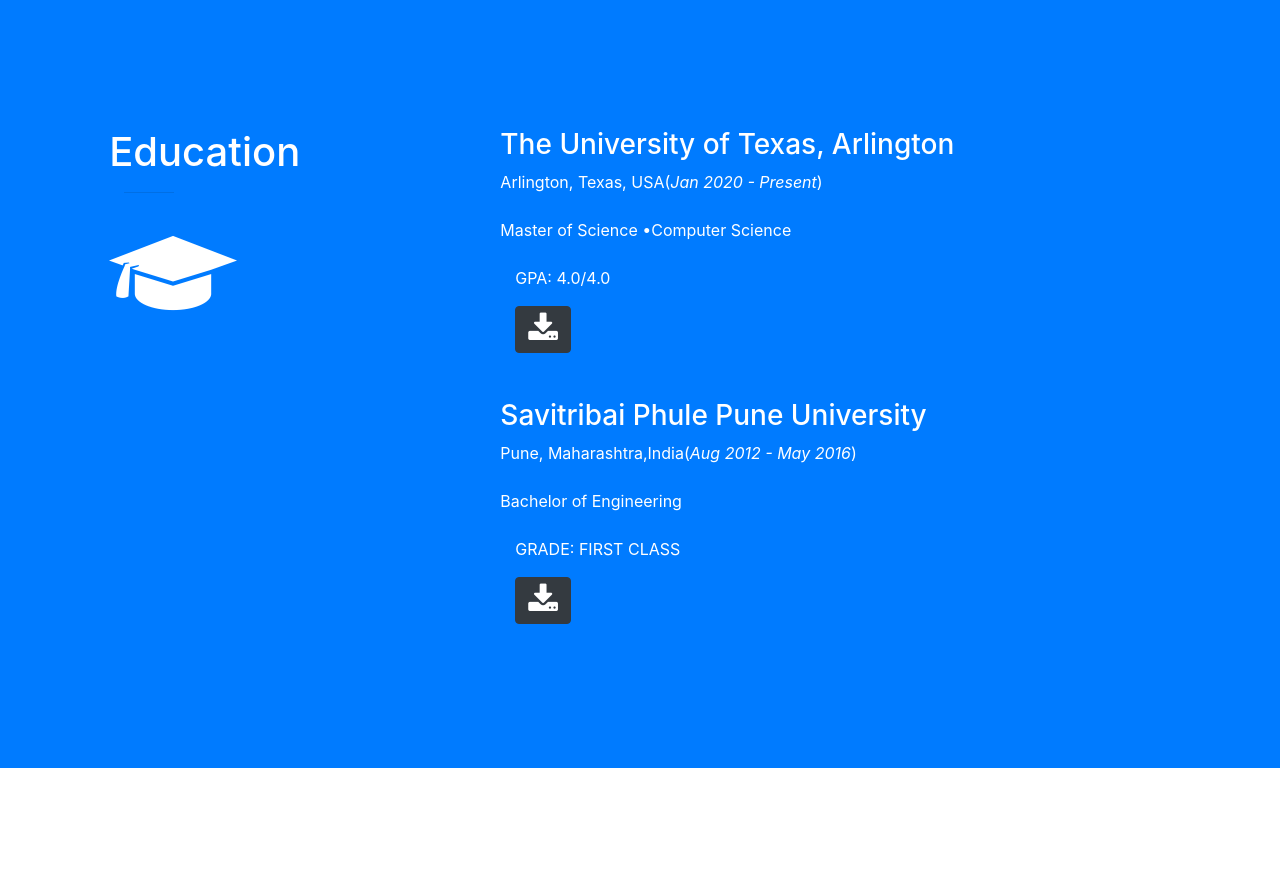
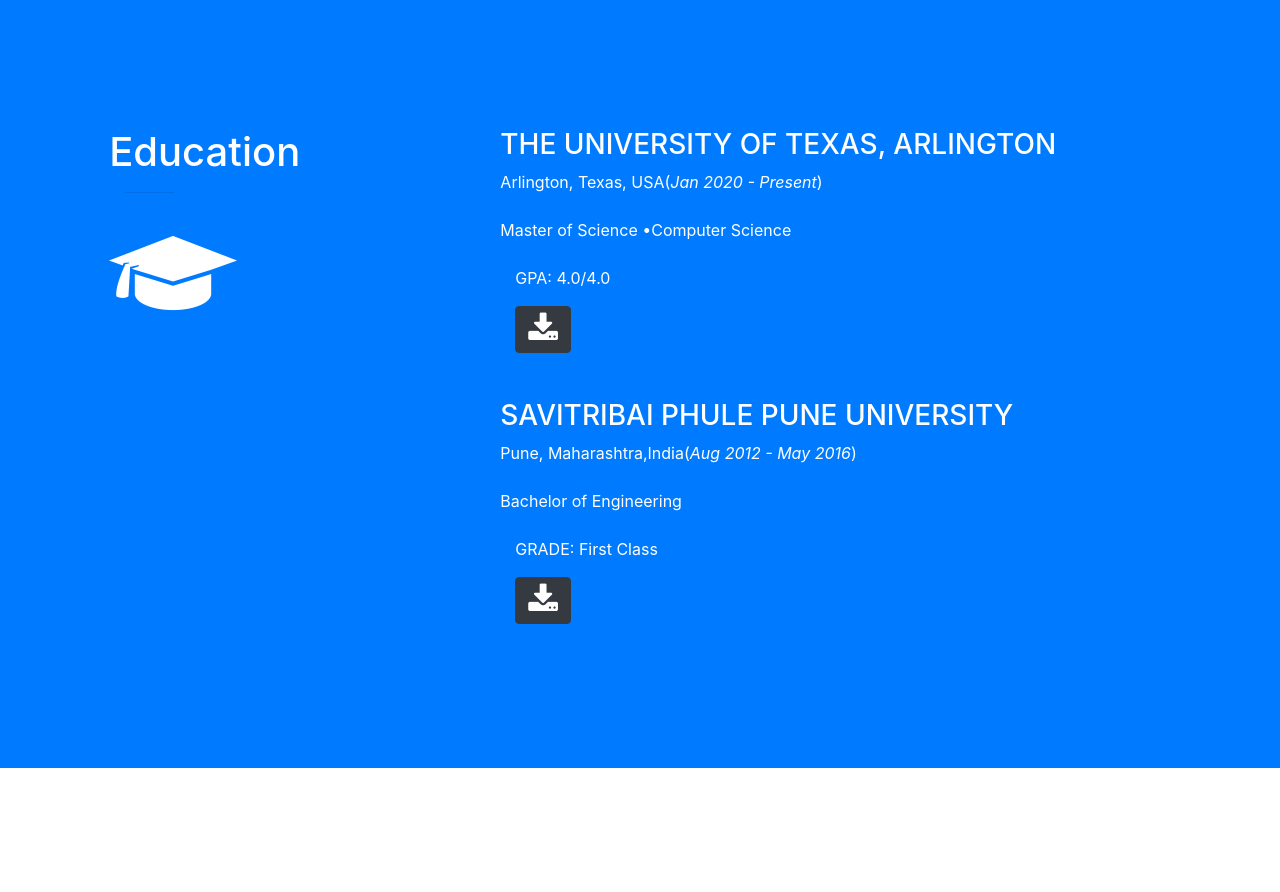
Before and after one commit to SagarGiri2104/sagargiri2104.github.io, a website with bundled scripts: page index.html in a window 1280 px wide. Shown: the part 3200-4092 px from the top of the page. Built offline with nearby package versions, Linux system fonts and the light colour scheme; files whose address does not match are found by name.

Commit message:
Update index.html

```diff
--- a/index.html
+++ b/index.html
@@ -294,7 +294,7 @@
                <div class="col-lg-7 mx-auto">
                   <div class="row">
                      <div class="col-lg-10 mx-auto">
-                        <h3 class="section-heading text-white">The University of Texas, Arlington</h3>
+                        <h3 class="section-heading text-white">THE UNIVERSITY OF TEXAS, ARLINGTON</h3>
                         <p class="text-faded mb-4" >Arlington, Texas, USA(<em>Jan 2020 - Present</em>)</p>
                         <p  class="text-faded mb-4"class="text-muted mb-0">Master of Science •Computer Science
 <!-- 				<br>GPA: <i>4.0</i></br> -->
@@ -309,12 +309,12 @@
                   <!-- item end -->
                   <div class="row" style="padding-top:30px">
                      <div class="col-lg-10 mx-auto">
-                        <h3 class="section-heading text-white" >Savitribai Phule Pune University</h3>
+                        <h3 class="section-heading text-white" >SAVITRIBAI PHULE PUNE UNIVERSITY</h3>
                         <p class="text-faded mb-4" >Pune, Maharashtra,India(<em>Aug 2012 - May 2016</em>)</p>
 						      <p class="text-faded mb-4" class="text-muted mb-0">
                            Bachelor of Engineering
 			  <div class="col-lg-12 ml-auto">
-                           <p class="section-heading text-white">GRADE: FIRST CLASS</p>
+                           <p class="section-heading text-white">GRADE: First Class</p>
 <!--                            <hr class="dark my-1"> -->
                            <a href="docs/BE_DEGREEE.pdf.pdf" download><button class="btn btn-dark btn-xl"><i class="fa fa-download fa-2x" aria-hidden="true"></i></button></a>
                         </div>
```
